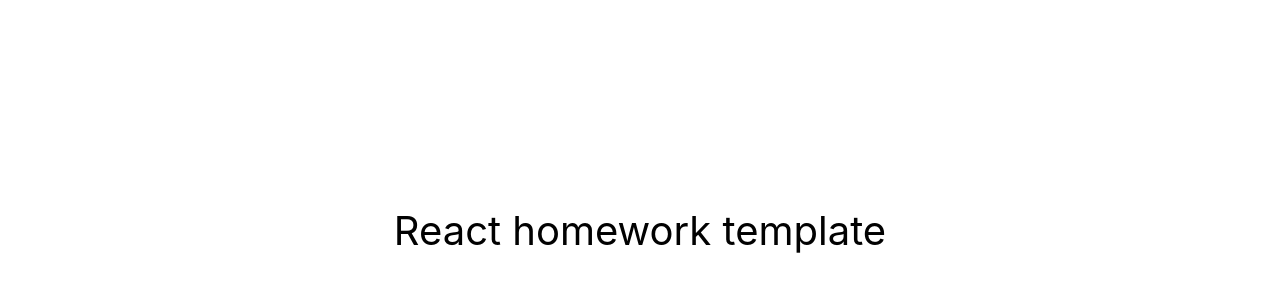
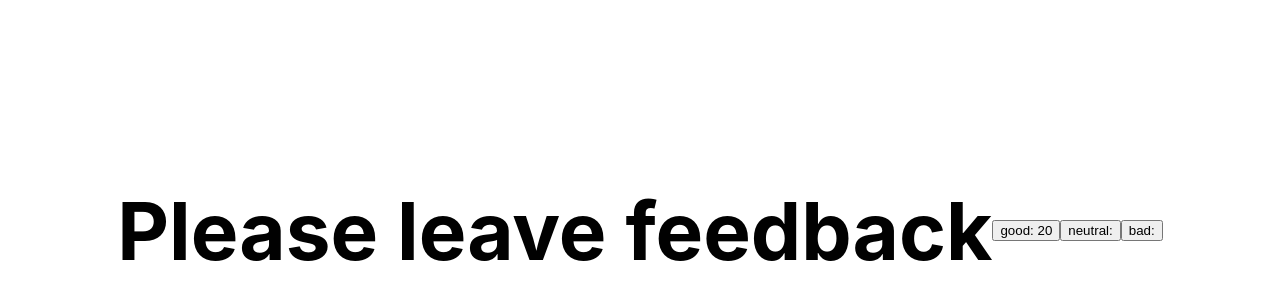
Before and after one commit to MaksymilianBilski/goit-react-hw-02-feedback, a React (Create React App) app: page / in a window 1280 px wide. Shown: the part 170-470 px from the top of the page. Built offline with nearby package versions, Linux system fonts and the light colour scheme.

Commit message:
first tries

```diff
--- a/src/components/App.jsx
+++ b/src/components/App.jsx
@@ -1,3 +1,5 @@
+import { Counter } from "../components/FeedBackCounter/FeedBackCounter";
+
 export const App = () => {
   return (
     <div
@@ -10,7 +12,7 @@
         color: '#010101'
       }}
     >
-      React homework template
+      <Counter />
     </div>
   );
 };
--- /dev/null
+++ b/src/components/FeedBackCounter/FeedBackCounter.jsx
@@ -0,0 +1,32 @@
+import React, { Component } from "react";
+
+export class Counter extends Component {
+    static defaultProps = {
+        good: 0,
+        neutral: 0,
+        bad: 0
+    }
+
+    buttonGood = (evt) => {
+        this.add()
+    }
+
+    state = {
+        value: 20,
+    };
+
+    add = () => this.setState(prevState => { return { value: prevState.value + 1 } })
+    minus = () => this.setState(prevState => { return { value: prevState.value + 1 } })
+    neutral = () => this.setState(prevState => { return { value: prevState.value + 1 } })
+
+    render() {
+        // console.log(this.props)
+        return (<>
+            <h1>Please leave feedback</h1>
+            <button type="button" onClick={this.buttonGood}>good: {this.state.value}</button>
+            <button type="button" onClick={this.add}>neutral: </button>
+            <button type="button" onClick={this.minus}>bad: </button>
+        </>)
+
+    }
+}
```
Also changed, not shown: src/index.js (line endings or trailing spaces).
